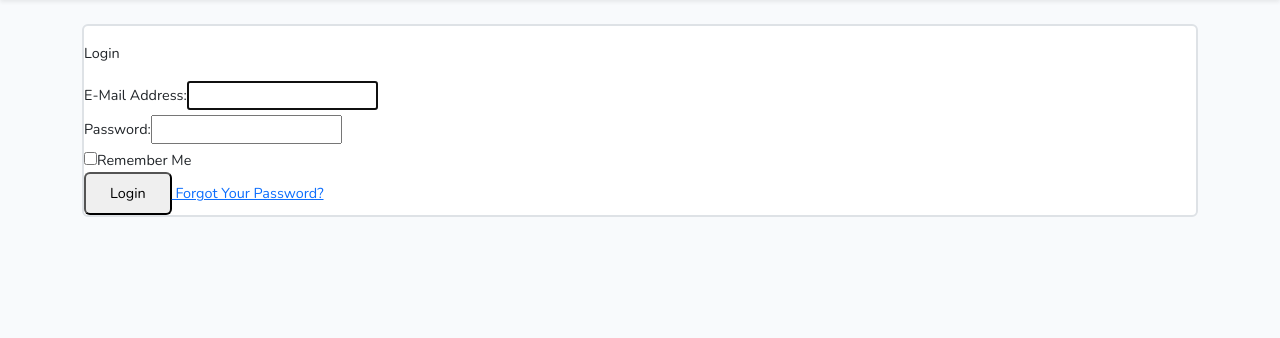
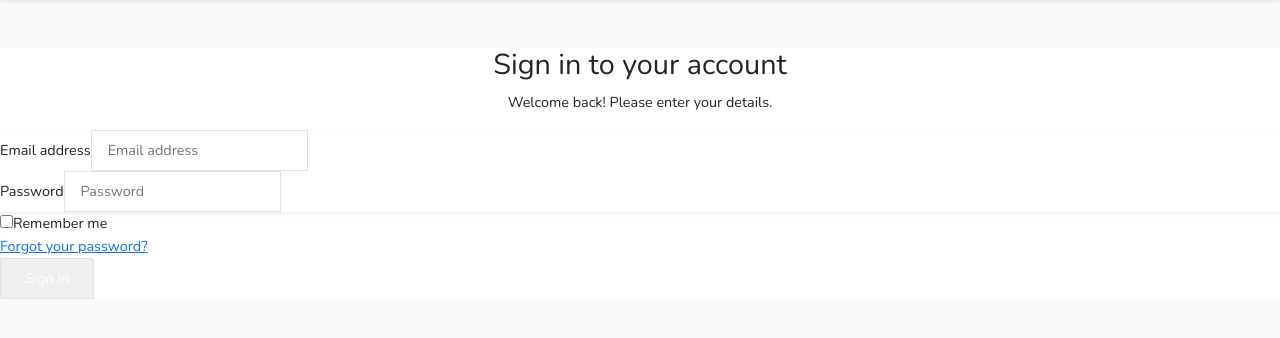
Before and after one commit to masdianto/Laravel-Vue-Installasi, a Laravel app: page /login in a window 1280 px wide. Shown: the part 55-393 px from the top of the page. Run offline with Laravel 10, Linux system fonts and the light colour scheme; style sheets or scripts are compiled from the project's sources; parts of the project's set-up code (start-up, migrations or seed data) failed here and were passed over.

Commit message:
feat: Redesign login page for a professional look

```diff
--- a/resources/views/auth/login.blade.php
+++ b/resources/views/auth/login.blade.php
@@ -1,68 +1,60 @@
 @extends('layouts.app')
 
 @section('content')
-<div class="container mx-auto">
-    <div class="flex flex-wrap justify-center">
-        <div class="w-full max-w-sm">
-            <div class="flex flex-col break-words bg-white border border-2 rounded shadow-md">
+<div class="min-h-screen flex items-center justify-center login-bg">
+    <div class="w-full max-w-md p-8 space-y-8 bg-white bg-opacity-20 rounded-2xl shadow-2xl frosted-glass">
+        <div class="text-center">
+            <!-- Placeholder for Logo -->
+            <div class="w-24 h-24 mx-auto mb-4 bg-gray-300 rounded-full"></div>
+            <h2 class="mt-6 text-3xl font-extrabold text-gray-900">
+                Sign in to your account
+            </h2>
+            <p class="mt-2 text-sm text-gray-800">
+                Welcome back! Please enter your details.
+            </p>
+        </div>
+        <form class="mt-8 space-y-6" method="POST" action="{{ route('login') }}">
+            @csrf
+            <div class="rounded-md shadow-sm -space-y-px">
+                <div>
+                    <label for="email" class="sr-only">Email address</label>
+                    <input id="email" name="email" type="email" autocomplete="email" required class="appearance-none rounded-none relative block w-full px-3 py-2 border border-gray-300 placeholder-gray-500 text-gray-900 rounded-t-md focus:outline-none focus:ring-indigo-500 focus:border-indigo-500 focus:z-10 sm:text-sm" placeholder="Email address" value="{{ old('email') }}">
+                    @error('email')
+                        <p class="text-red-500 text-xs italic mt-2">{{ $message }}</p>
+                    @enderror
+                </div>
+                <div>
+                    <label for="password" class="sr-only">Password</label>
+                    <input id="password" name="password" type="password" autocomplete="current-password" required class="appearance-none rounded-none relative block w-full px-3 py-2 border border-gray-300 placeholder-gray-500 text-gray-900 rounded-b-md focus:outline-none focus:ring-indigo-500 focus:border-indigo-500 focus:z-10 sm:text-sm" placeholder="Password">
+                    @error('password')
+                        <p class="text-red-500 text-xs italic mt-2">{{ $message }}</p>
+                    @enderror
+                </div>
+            </div>
 
-                <div class="font-semibold bg-gray-200 text-gray-700 py-3 px-6 mb-0">
-                    {{ __('Login') }}
+            <div class="flex items-center justify-between">
+                <div class="flex items-center">
+                    <input id="remember" name="remember" type="checkbox" class="h-4 w-4 text-indigo-600 focus:ring-indigo-500 border-gray-300 rounded" {{ old('remember') ? 'checked' : '' }}>
+                    <label for="remember" class="ml-2 block text-sm text-gray-900">
+                        Remember me
+                    </label>
                 </div>
 
-                <form class="w-full p-6" method="POST" action="{{ route('login') }}">
-                    @csrf
+                @if (Route::has('password.request'))
+                    <div class="text-sm">
+                        <a href="{{ route('password.request') }}" class="font-medium text-indigo-600 hover:text-indigo-500">
+                            Forgot your password?
+                        </a>
+                    </div>
+                @endif
+            </div>
 
-                    <div class="flex flex-wrap mb-6">
-                        <label for="email" class="block text-gray-700 text-sm font-bold mb-2">
-                            {{ __('E-Mail Address') }}:
-                        </label>
-
-                        <input id="email" type="email" class="form-input w-full @error('email') border-red-500 @enderror" name="email" value="{{ old('email') }}" required autocomplete="email" autofocus>
-
-                        @error('email')
-                            <p class="text-red-500 text-xs italic mt-4">
-                                {{ $message }}
-                            </p>
-                        @enderror
-                    </div>
-
-                    <div class="flex flex-wrap mb-6">
-                        <label for="password" class="block text-gray-700 text-sm font-bold mb-2">
-                            {{ __('Password') }}:
-                        </label>
-
-                        <input id="password" type="password" class="form-input w-full @error('password') border-red-500 @enderror" name="password" required>
-
-                        @error('password')
-                            <p class="text-red-500 text-xs italic mt-4">
-                                {{ $message }}
-                            </p>
-                        @enderror
-                    </div>
-
-                    <div class="flex mb-6">
-                        <label class="inline-flex items-center text-sm text-gray-700" for="remember">
-                            <input type="checkbox" name="remember" id="remember" class="form-checkbox" {{ old('remember') ? 'checked' : '' }}>
-                            <span class="ml-2">{{ __('Remember Me') }}</span>
-                        </label>
-                    </div>
-
-                    <div class="flex flex-wrap items-center">
-                        <button type="submit" class="bg-blue-500 hover:bg-blue-700 text-gray-100 font-bold py-2 px-4 rounded focus:outline-none focus:shadow-outline">
-                            {{ __('Login') }}
-                        </button>
-
-                        @if (Route::has('password.request'))
-                            <a class="text-sm text-blue-500 hover:text-blue-700 whitespace-no-wrap no-underline ml-auto" href="{{ route('password.request') }}">
-                                {{ __('Forgot Your Password?') }}
-                            </a>
-                        @endif
-                    </div>
-                </form>
-
+            <div>
+                <button type="submit" class="group relative w-full flex justify-center py-2 px-4 border border-transparent text-sm font-medium rounded-md text-white bg-indigo-600 hover:bg-indigo-700 focus:outline-none focus:ring-2 focus:ring-offset-2 focus:ring-indigo-500">
+                    Sign in
+                </button>
             </div>
-        </div>
+        </form>
     </div>
 </div>
 @endsection
```
Also changed, not shown: resources/css/app.css (+15 -0 lines).
